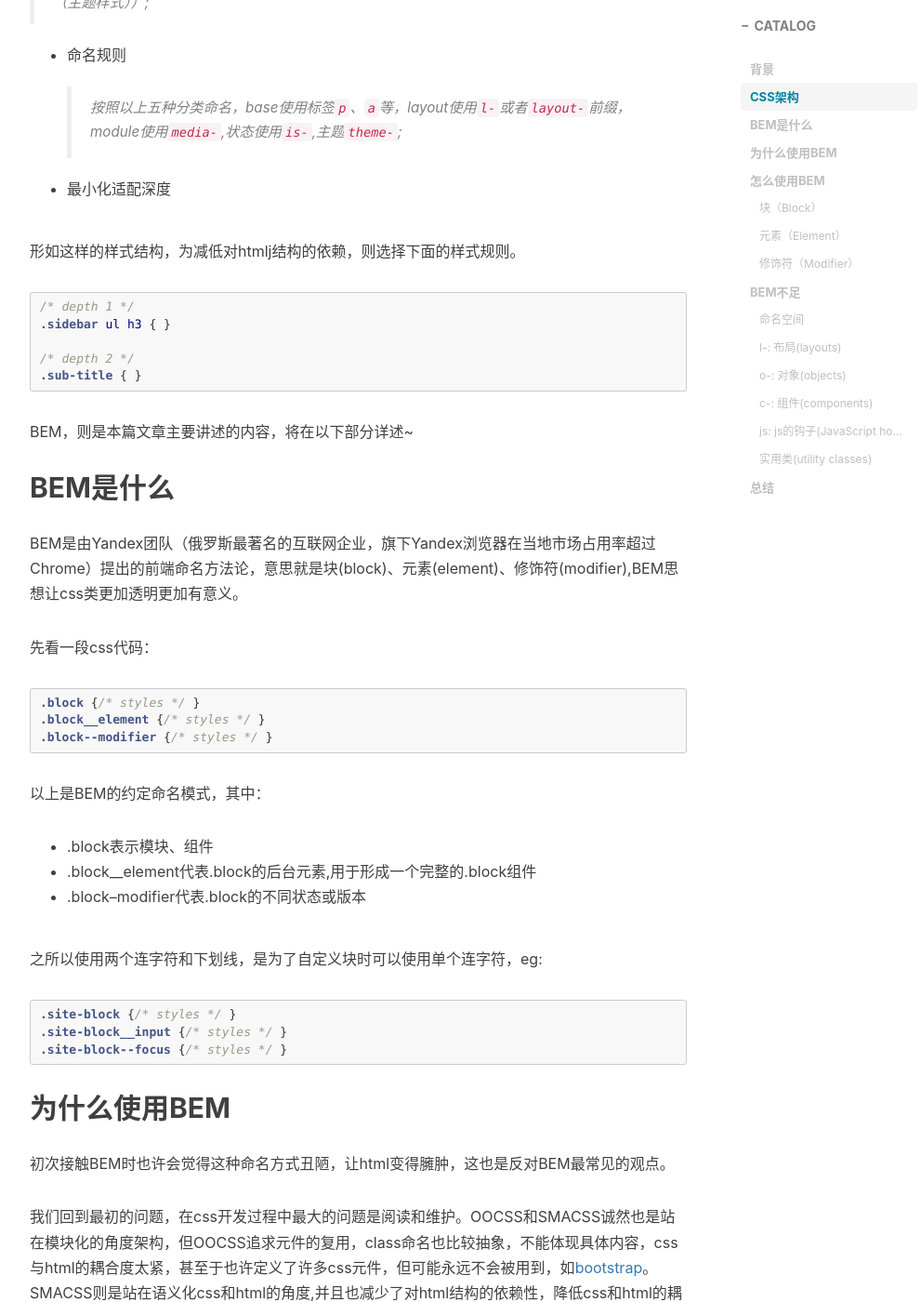
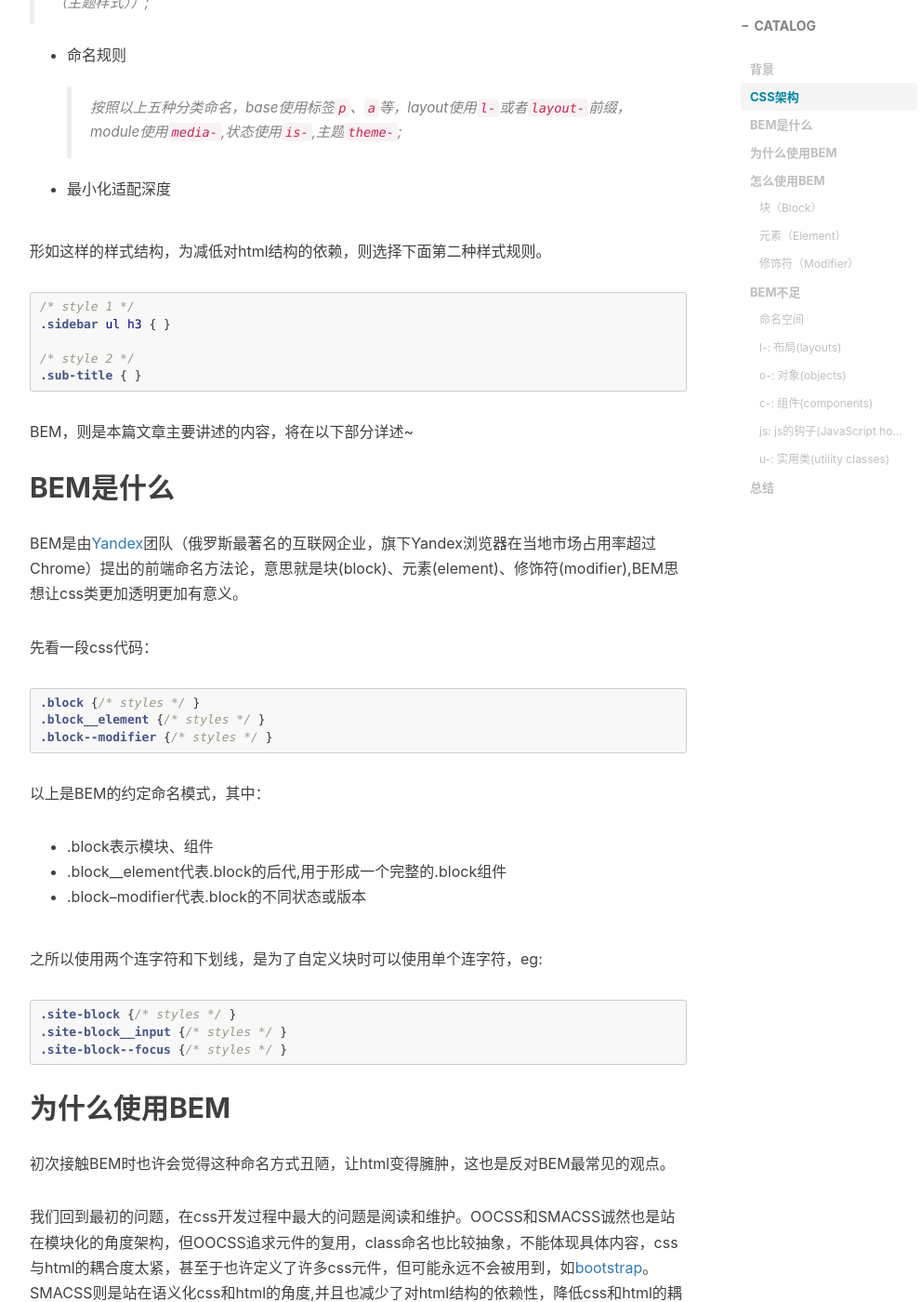
Before and after one commit to wumeilian/wumeilian.github.io, a Jekyll site: the page built from _posts/2018-09-18-bem-share.md, in a window 1280 px wide and 1400 px high, scrolled down 1950 px. Shown: the whole window at 93% size, without its empty margins (233-1224 px from the left). Built offline with Jekyll 4.4.1, drawn with Linux system fonts in a browser that asks for light colours; nearby versions of some CDN libraries; comment, search, counter and statistics services are not loaded; some of the changed text lies outside the part shown.

Commit message:
优化文章

````diff
--- a/_posts/2018-09-18-bem-share.md
+++ b/_posts/2018-09-18-bem-share.md
@@ -59,13 +59,13 @@ SMACSS（Scalable & Modular Architecture for CSS）,即css的可拓展和模块
 
 * 最小化适配深度
 
-形如这样的样式结构，为减低对htmlj结构的依赖，则选择下面的样式规则。
+形如这样的样式结构，为减低对html结构的依赖，则选择下面第二种样式规则。
 
 ```css
-/* depth 1 */
+/* style 1 */
 .sidebar ul h3 { }
 
-/* depth 2 */
+/* style 2 */
 .sub-title { }
 ```
 
@@ -73,7 +73,7 @@ BEM，则是本篇文章主要讲述的内容，将在以下部分详述~
 
 ## BEM是什么
 
-BEM是由Yandex团队（俄罗斯最著名的互联网企业，旗下Yandex浏览器在当地市场占用率超过Chrome）提出的前端命名方法论，意思就是块(block)、元素(element)、修饰符(modifier),BEM思想让css类更加透明更加有意义。
+BEM是由[Yandex](https://yandex.com/)团队（俄罗斯最著名的互联网企业，旗下Yandex浏览器在当地市场占用率超过Chrome）提出的前端命名方法论，意思就是块(block)、元素(element)、修饰符(modifier),BEM思想让css类更加透明更加有意义。
 
 先看一段css代码：
 
@@ -86,7 +86,7 @@ BEM是由Yandex团队（俄罗斯最著名的互联网企业，旗下Yandex浏
 以上是BEM的约定命名模式，其中：
 
 * .block表示模块、组件
-* .block__element代表.block的后台元素,用于形成一个完整的.block组件
+* .block__element代表.block的后代,用于形成一个完整的.block组件
 * .block--modifier代表.block的不同状态或版本
 
 之所以使用两个连字符和下划线，是为了自定义块时可以使用单个连字符，eg:
@@ -312,7 +312,7 @@ javascript钩子（.js）表示对象/组件是否需要JavaScript；
 
 可以看到，使用JavaScript命名空间的好处是可以将js功能分开，易于维护。即使将来需要更改样式，也不至于破坏JS功能。
 
-###### 实用类(utility classes)
+###### u-: 实用类(utility classes)
 
 实用类是用来表现样式的一个非常好的辅助类，通常只包含一个属性，并且包含!important声明。eg:
 
````
